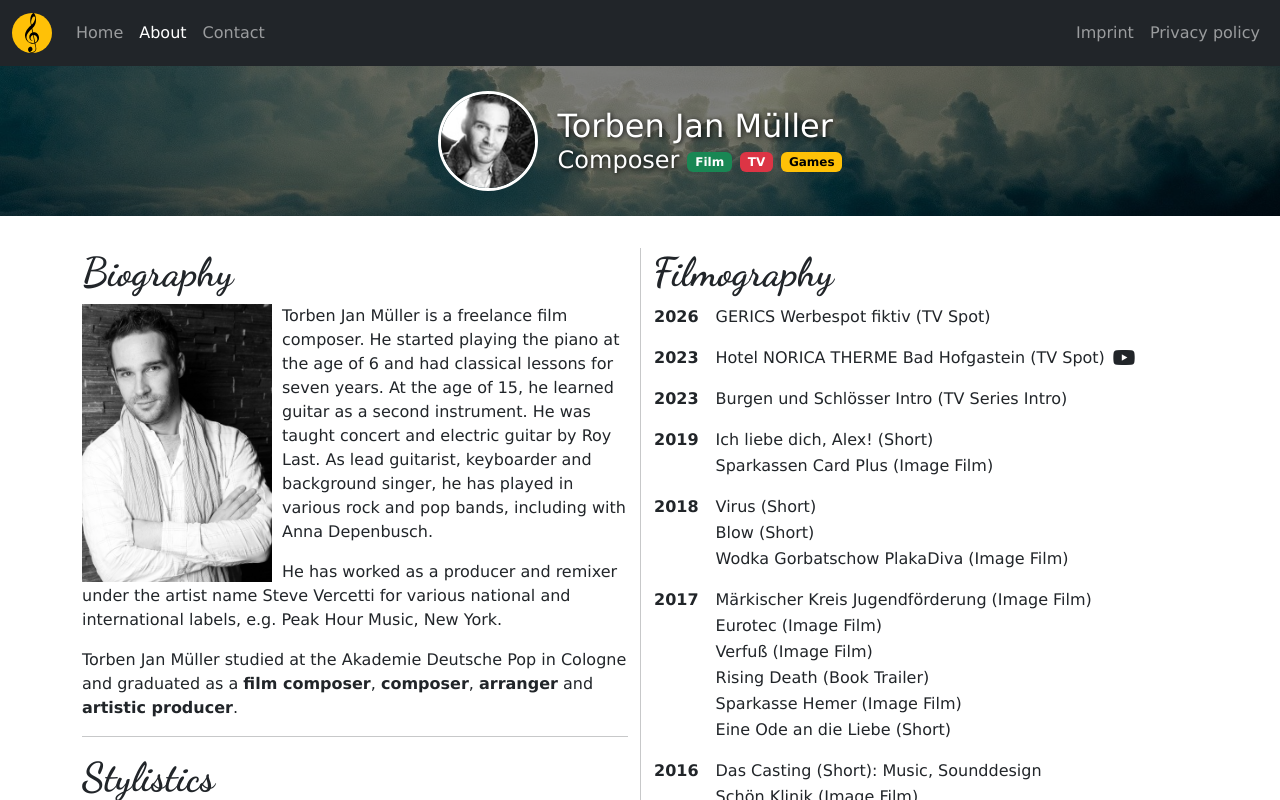
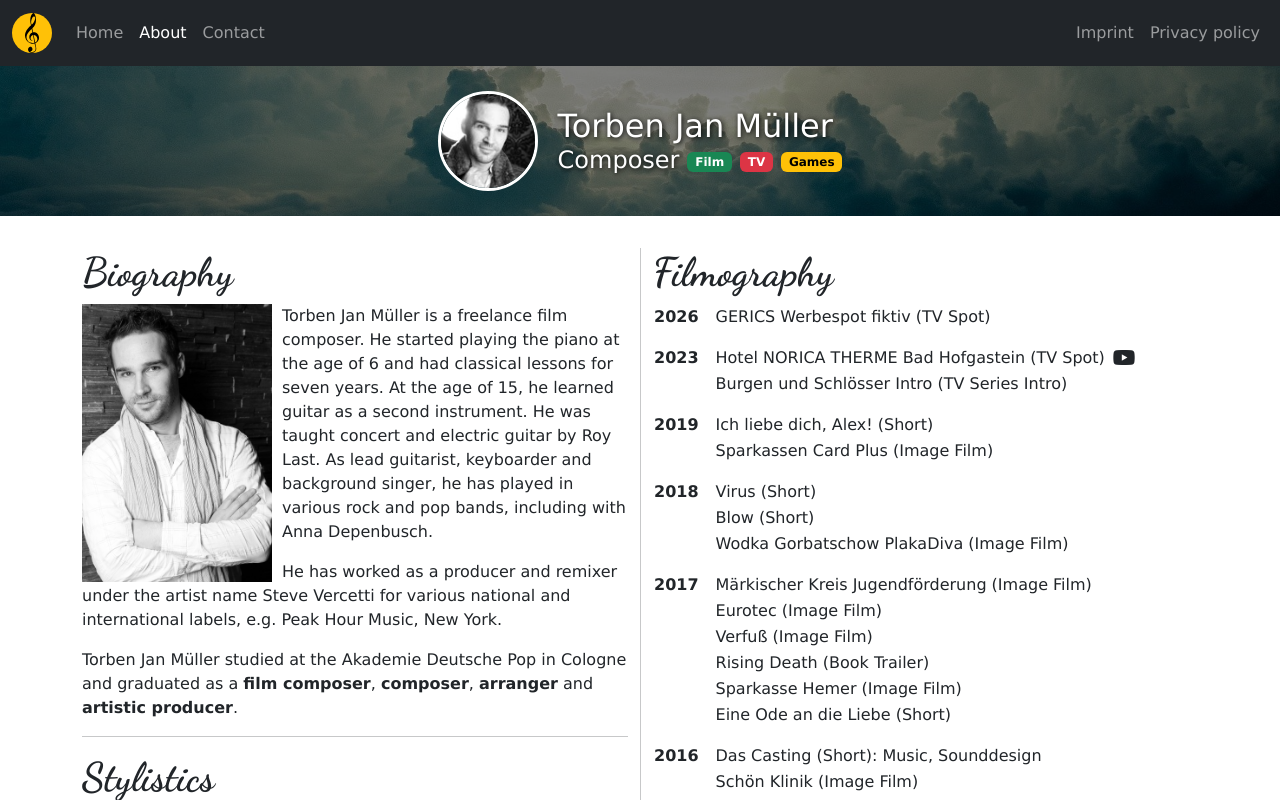
Before and after one commit to torbenmueller/torben-jan-mueller, an Angular app: page /about in a window 1280 px wide. Shown: the top 800 px of the page. Built offline with nearby package versions, Linux system fonts and the light colour scheme.

Commit message:
minor ui improvement

```diff
--- a/src/app/components/about/about.component.html
+++ b/src/app/components/about/about.component.html
@@ -43,7 +43,7 @@
 						target="_blank">Hotel NORICA THERME Bad Hofgastein (TV Spot)<i class="fa-brands fa-youtube fa-lg ms-2"></i></a></td>
 				</tr>
 				<tr>
-					<td class="year">2023</td>
+					<td></td>
 					<td>Burgen und Schlösser Intro (TV Series Intro)</td>
 				</tr>
 				<tr>
```
